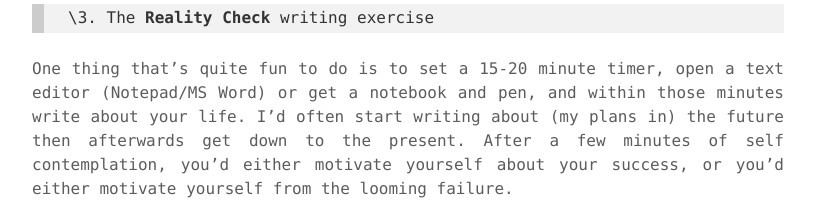
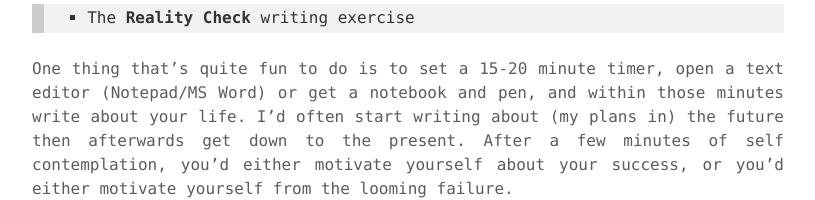
Before and after one commit to jpamata/jpamata.github.io, a Jekyll site: the page built from _posts/2016-8-20-On-Penetrating-Productivity-as-a-Frenzied-College-Kid.md, in a window 1280 px wide. Shown: the part 1722-1922 px from the top of the page, without its empty margins (232-1047 px from the left). Built offline with Jekyll 4.4.1, drawn with Linux system fonts in a browser that asks for light colours; comment, search, counter and statistics services are not loaded.

Commit message:
Update 2016-8-20-On-Penetrating-Productivity-as-a-Frenzied-College-Kid.md

```diff
--- a/_posts/2016-8-20-On-Penetrating-Productivity-as-a-Frenzied-College-Kid.md
+++ b/_posts/2016-8-20-On-Penetrating-Productivity-as-a-Frenzied-College-Kid.md
@@ -46,6 +46,6 @@ My School Calendar for August
 
 </center>
 
-> \3. The **Reality Check** writing exercise
+> 3. The **Reality Check** writing exercise
 
 <p align="justify">One thing that’s quite fun to do is to set a 15-20 minute timer, open a text editor (Notepad/MS Word) or get a notebook and pen, and within those minutes write about your life. I’d often start writing about (my plans in) the future then afterwards get down to the present. After a few minutes of self contemplation, you’d either motivate yourself about your success, or you’d either motivate yourself from the looming failure.</p>
```
